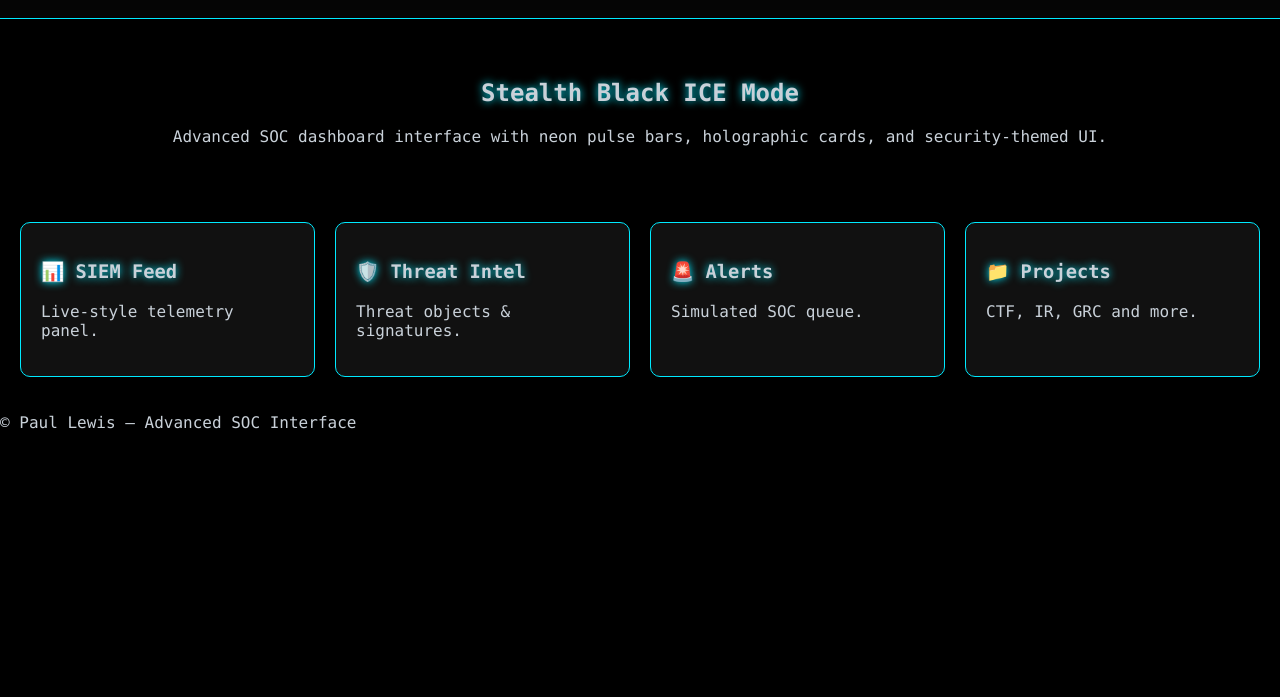
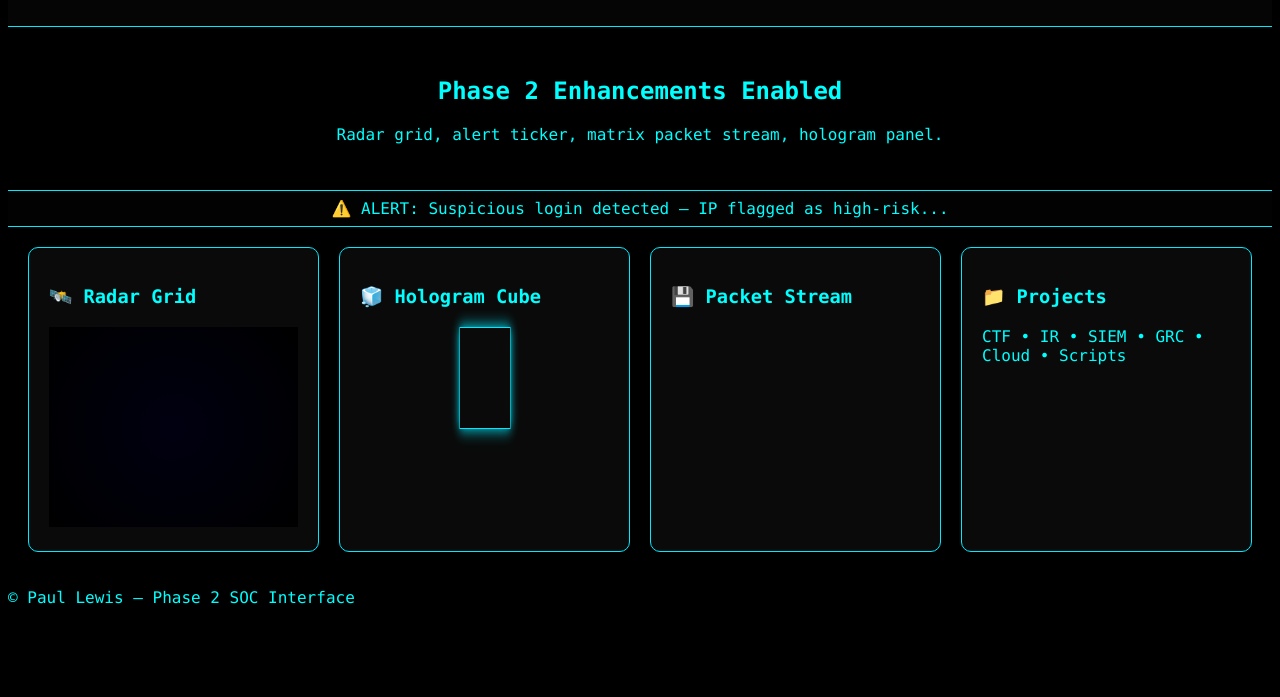
Before and after one commit to paulilewis-cybersecurity/paulilewis-cybersecurity.github.io, a plain HTML site: page index.html in a window 1280 px wide. Shown: the part 103-800 px from the top of the page. Drawn offline with Linux system fonts and the light colour scheme.

Commit message:
Add files via upload

```diff
--- a/index.html
+++ b/index.html
@@ -1,25 +1,32 @@
 
-<!DOCTYPE html><html lang='en'><head>
-<meta charset='UTF-8'><meta name='viewport' content='width=device-width,initial-scale=1.0'>
-<title>Paul Lewis - SOC Cybersecurity Portfolio</title>
+<!DOCTYPE html><html lang='en'>
+<head>
+<meta charset='UTF-8'><meta name='viewport' content='width=device-width, initial-scale=1.0'>
+<title>Paul Lewis - SOC Interface (Phase 2)</title>
 <link rel='stylesheet' href='style.css'>
 <script src='theme.js' defer></script>
-</head><body class='stealth'>
+</head>
+<body class='stealth'>
+<div id='matrix-bg'></div>
 <header class='topbar'>
 <h1>🛰️ Paul Lewis — SOC Cybersecurity Portfolio</h1>
-<button id='modeToggle' onclick='toggleMode()'>Toggle Mode</button>
+<button onclick='toggleMode()'>Mode</button>
 </header>
 <main>
 <section class='dashboard-intro'>
-<h2>Stealth Black ICE Mode</h2>
-<p>Advanced SOC dashboard interface with neon pulse bars, holographic cards, and security‑themed UI.</p>
+<h2>Phase 2 Enhancements Enabled</h2>
+<p>Radar grid, alert ticker, matrix packet stream, hologram panel.</p>
 </section>
+<div class='alert-ticker'>
+<span>⚠️ ALERT: Suspicious login detected — IP flagged as high‑risk...</span>
+</div>
 <section class='grid-panels'>
-<div class='panel'><h3>📊 SIEM Feed</h3><p>Live-style telemetry panel.</p></div>
-<div class='panel'><h3>🛡️ Threat Intel</h3><p>Threat objects & signatures.</p></div>
-<div class='panel'><h3>🚨 Alerts</h3><p>Simulated SOC queue.</p></div>
-<div class='panel'><h3>📁 Projects</h3><p>CTF, IR, GRC and more.</p></div>
+<div class='panel radar'><h3>🛰️ Radar Grid</h3><canvas id='radar'></canvas></div>
+<div class='panel hologram'><h3>🧊 Hologram Cube</h3><div id='holo'></div></div>
+<div class='panel stream'><h3>💾 Packet Stream</h3><pre id='streamText'></pre></div>
+<div class='panel'><h3>📁 Projects</h3><p>CTF • IR • SIEM • GRC • Cloud • Scripts</p></div>
 </section>
 </main>
-<footer><p>© Paul Lewis — Advanced SOC Interface</p></footer>
-</body></html>
+<footer><p>© Paul Lewis — Phase 2 SOC Interface</p></footer>
+</body>
+</html>
--- a/style.css
+++ b/style.css
@@ -1,2 +1,11 @@
 
-:root{--bg:#000;--fg:#c9d1d9;--accent:#00eaff;--accent2:#ff0080;--card:#0a0a0a;--panel:#111;--glow:0 0 10px var(--accent);}body{margin:0;background:var(--bg);color:var(--fg);font-family:Consolas,monospace;}h1,h2,h3{text-shadow:0 0 8px var(--accent);} .topbar{padding:20px;background:#050505;display:flex;justify-content:space-between;align-items:center;border-bottom:1px solid var(--accent);}button{background:var(--panel);color:var(--accent);border:1px solid var(--accent);padding:6px 12px;border-radius:5px;cursor:pointer;}button:hover{box-shadow:var(--glow);} .dashboard-intro{text-align:center;padding:40px;} .grid-panels{display:grid;grid-template-columns:repeat(auto-fit,minmax(240px,1fr));gap:20px;padding:20px;} .panel{background:var(--panel);padding:20px;border-radius:10px;border:1px solid var(--accent);transition:.3s;} .panel:hover{transform:translateY(-5px);box-shadow:0 0 15px var(--accent);} .stealth{animation:fadein 1s ease;} @keyframes fadein{from{opacity:0;}to{opacity:1;}}
+:root{--bg:#000;--fg:#0ff;--accent:#00eaff;--accent2:#ff0080;--panel:#0a0a0a;}
+body{background:var(--bg);color:var(--fg);font-family:Consolas,monospace;}
+#matrix-bg{position:fixed;top:0;left:0;width:100%;height:100%;background:rgba(0,0,0,0.6);pointer-events:none;z-index:-1;overflow:hidden;}
+.topbar{padding:20px;background:#050505;display:flex;justify-content:space-between;align-items:center;border-bottom:1px solid var(--accent);}h1{text-shadow:0 0 8px var(--accent);}button{background:#111;color:var(--accent);border:1px solid var(--accent);padding:6px 12px;cursor:pointer;}button:hover{box-shadow:0 0 10px var(--accent);} .dashboard-intro{text-align:center;padding:30px;}
+.grid-panels{display:grid;grid-template-columns:repeat(auto-fit,minmax(250px,1fr));gap:20px;padding:20px;}
+.panel{background:#0a0a0a;border:1px solid var(--accent);padding:20px;border-radius:10px;}
+.panel:hover{box-shadow:0 0 15px var(--accent);} .alert-ticker{white-space:nowrap;overflow:hidden;border-top:1px solid var(--accent);border-bottom:1px solid var(--accent);padding:8px;background:#020202;} .alert-ticker span{display:inline-block;padding-left:100%;animation:ticker 10s linear infinite;} @keyframes ticker{0%{transform:translateX(0);}100%{transform:translateX(-100%);} }
+/* Radar canvas */ #radar{width:100%;height:200px;background:radial-gradient(circle,#001,#000);}
+/* Hologram cube placeholder */ #holo{width:100px;height:100px;margin:auto;border:1px solid var(--accent);animation:spin 3s linear infinite;box-shadow:0 0 15px var(--accent);} @keyframes spin{0%{transform:rotateY(0);}100%{transform:rotateY(360deg);} }
+/* Packet stream */ #streamText{height:150px;overflow:hidden;color:var(--accent2);}
--- a/theme.js
+++ b/theme.js
@@ -1,2 +1,9 @@
 
 function toggleMode(){document.body.classList.toggle('light');}
+// Matrix packet stream
+const stream = document.getElementById('streamText');
+let data='';
+setInterval(()=>{data += '> packet ' + Math.random().toString(16).slice(2,8) + '
+'; if(data.length>500) data=data.slice(100); stream.textContent=data;},200);
+// Radar animation placeholder
+const radar=document.getElementById('radar'); if(radar){const ctx=radar.getContext('2d');function draw(){ctx.clearRect(0,0,radar.width,radar.height);ctx.strokeStyle='#00eaff';ctx.beginPath();ctx.arc(radar.width/2,radar.height/2,80,0,Math.PI*2);ctx.stroke();requestAnimationFrame(draw);}draw();}
```
